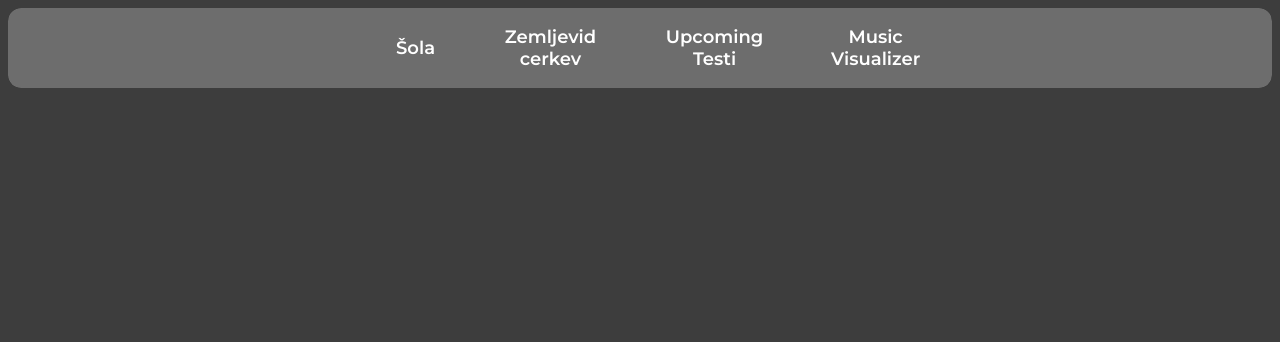
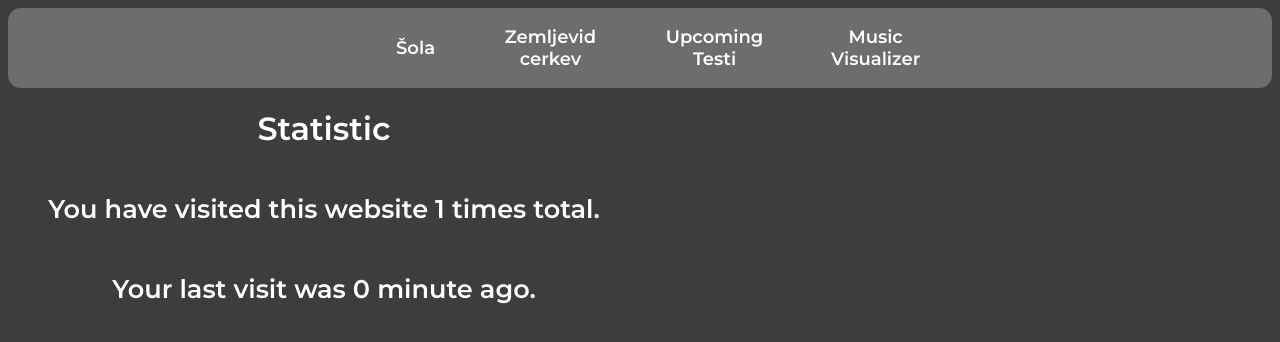
Before and after one commit to majmohar4/lin-cadez.github.io, a website: page index.html in a window 1280 px wide. Drawn offline with Linux system fonts and the light colour scheme.

Commit message:
slo se grem učit

```diff
--- a/index.html
+++ b/index.html
@@ -68,12 +68,12 @@
         }
 
         // Set an interval to update the text every 50 milliseconds
-        const interval = setInterval(updateText, 50);
+        const interval = setInterval(updateText, 20);
     </script>
 
 
 <div class="content-container" style="display: none;">
-    <div class="gallery-container">
+    <div>
         <header>
 
             <ul class="links">
@@ -84,10 +84,27 @@
             </ul>
 
         </header>
+        <div style="align-items: center; width: 100%;">
+
+            <h1>Statistic</h1>
+            <h2 id="visit-count"></h2>
+            <h2 id="last-visit"></h2>
+            <script>
+                    const visitCount = countVisits();
+                  document.getElementById('visit-count').textContent = `You have visited this website ${visitCount} times total.`;
+
+                  updateLastVisit();
+                    document.getElementById('last-visit').textContent = `Your last visit was on ${getLastVisit()}.`;
+
+
+            </script>
+        </div>
     </div>
 
 </div>
 
+
+
 </body>
 
 </html>
--- a/script.js
+++ b/script.js
@@ -2,4 +2,43 @@
 setTimeout(function() {
     document.querySelector(".loading-screen").style.display = "none";
     document.querySelector(".content-container").style.display = "block";
-  }, 3000);
+  }, 1000);
+
+  function countVisits() {
+    // Get the current count from localStorage, or initialize it to 0 if it doesn't exist
+    let count = parseInt(localStorage.getItem('visitCount')) || 0;
+
+    // Increment the count and store it back in localStorage
+    count++;
+    localStorage.setItem('visitCount', count);
+
+    // Return the current count
+    return count;
+  }
+
+
+  function updateLastVisit() {
+        // Get the current time and the last visit time from localStorage
+        const now = new Date().getTime();
+        const lastVisit = parseInt(localStorage.getItem('lastVisit')) || now;
+
+        // Calculate the time elapsed since the last visit
+        const elapsed = now - lastVisit;
+        const minutes = Math.floor(elapsed / (1000 * 60));
+        const hours = Math.floor(minutes / 60);
+        const days = Math.floor(hours / 24);
+
+        // Format the elapsed time as a human-readable string
+        let elapsedString;
+        if (days > 0) {
+          elapsedString = `${days} day${days > 1 ? 's' : ''} ago`;
+        } else if (hours > 0) {
+          elapsedString = `${hours} hour${hours > 1 ? 's' : ''} ago`;
+        } else {
+          elapsedString = `${minutes} minute${minutes > 1 ? 's' : ''} ago`;
+        }
+
+        // Update the last visit time in localStorage and display the elapsed time on the page
+        localStorage.setItem('lastVisit', now);
+        document.getElementById('last-visit').textContent = `Your last visit was ${elapsedString}.`;
+      }
--- a/style.css
+++ b/style.css
@@ -212,3 +212,30 @@ header ul li a{
   transition: 0.2s;
 
 }
+
+h2{
+  font-family: "Montserrat", sans-serif;
+  font-size: 1.6rem;
+  color: #ffffff;
+  text-align: center;
+  margin: 0;
+  padding: 0;
+  width: 50%;
+  height: 80px;
+  display: flex;
+  align-items: center;
+  justify-content: center;
+}
+h1{
+  font-family: "Montserrat", sans-serif;
+  font-size: 2rem;
+  color: #ffffff;
+  text-align: center;
+  margin: 0;
+  padding: 0;
+  width: 50%;
+  height: 80px;
+  display: flex;
+  align-items: center;
+  justify-content: center;
+}
```
